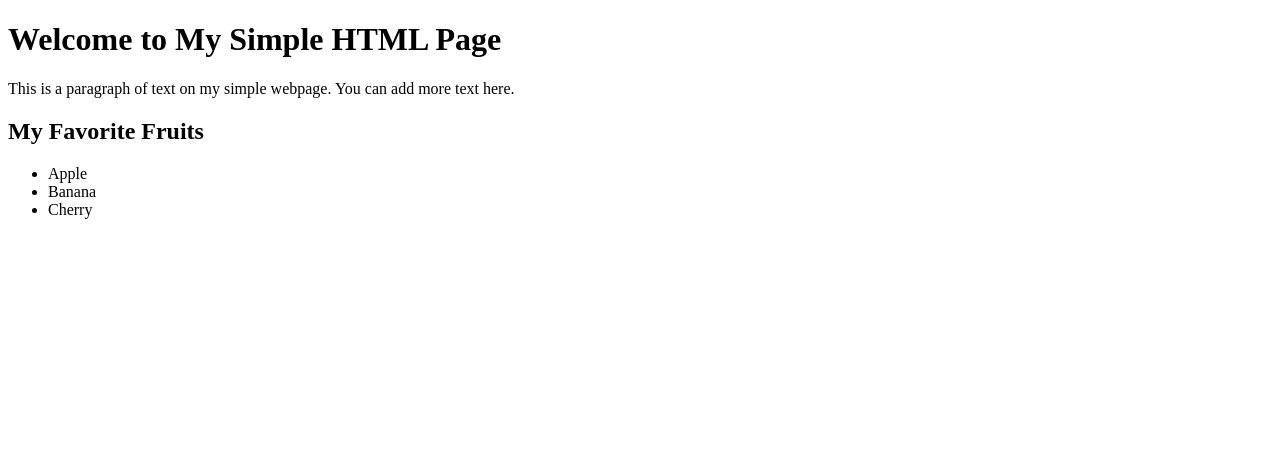
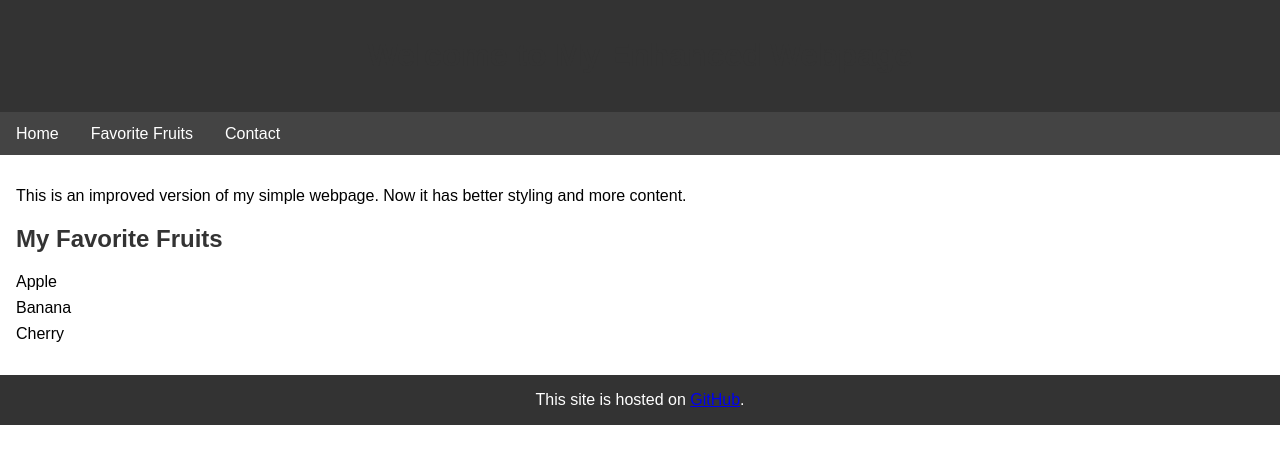
Before and after one commit to fredericklawrence/_, a plain HTML site: page index.html in a window 1280 px wide. Drawn offline with Linux system fonts and the light colour scheme.

Commit message:
Update index.html
Prompted to ChatGPT o1-preview: make my website better.

```diff
--- a/index.html
+++ b/index.html
@@ -3,17 +3,89 @@
 <head>
     <meta charset="UTF-8">
     <meta name="viewport" content="width=device-width, initial-scale=1.0">
-    <title>Simple HTML Page</title>
+    <title>My Enhanced Webpage</title>
+    <style>
+        body {
+            font-family: Arial, sans-serif;
+            margin: 0;
+        }
+        header, footer {
+            background-color: #333;
+            color: white;
+            padding: 1em 0;
+            text-align: center;
+        }
+        nav {
+            background-color: #444;
+        }
+        nav ul {
+            margin: 0;
+            padding: 0;
+            overflow: hidden;
+            list-style-type: none;
+        }
+        nav li {
+            float: left;
+        }
+        nav li a {
+            display: block;
+            color: white;
+            padding: 0.8em 1em;
+            text-decoration: none;
+        }
+        nav li a:hover {
+            background-color: #555;
+        }
+        main {
+            padding: 1em;
+        }
+        h1, h2 {
+            color: #333;
+        }
+        ul.fruits {
+            list-style-type: none;
+            padding: 0;
+        }
+        ul.fruits li {
+            margin: 0.5em 0;
+        }
+        footer p {
+            margin: 0;
+        }
+    </style>
 </head>
 <body>
-    <h1>Welcome to My Simple HTML Page</h1>
-    <p>This is a paragraph of text on my simple webpage. You can add more text here.</p>
 
-    <h2>My Favorite Fruits</h2>
+<header>
+    <h1>Welcome to My Enhanced Webpage</h1>
+</header>
+
+<nav>
     <ul>
-        <li>Apple</li>
-        <li>Banana</li>
-        <li>Cherry</li>
+        <li><a href="#home">Home</a></li>
+        <li><a href="#fruits">Favorite Fruits</a></li>
+        <li><a href="#contact">Contact</a></li>
     </ul>
+</nav>
+
+<main>
+    <section id="home">
+        <p>This is an improved version of my simple webpage. Now it has better styling and more content.</p>
+    </section>
+
+    <section id="fruits">
+        <h2>My Favorite Fruits</h2>
+        <ul class="fruits">
+            <li>Apple</li>
+            <li>Banana</li>
+            <li>Cherry</li>
+        </ul>
+    </section>
+</main>
+
+<footer>
+    <p>This site is hosted on <a href="https://github.com/">GitHub</a>.</p>
+</footer>
+
 </body>
 </html>
```
